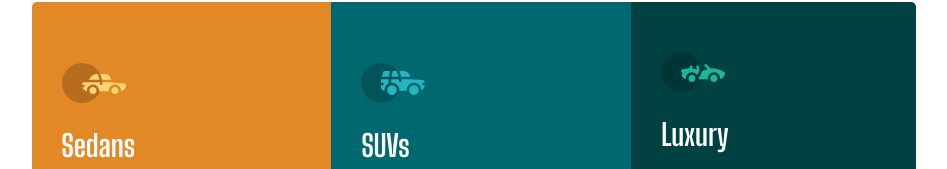
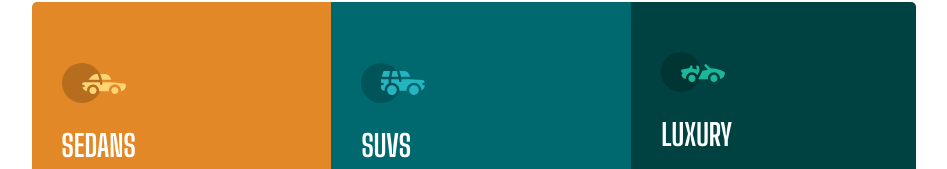
Before and after one commit to vaibhav-bisen/3-column-preview-card-component, a plain HTML site: page index.html in a window 1280 px wide. Shown: the part 98-267 px from the top of the page, without its empty margins (166-1113 px from the left). Drawn offline with Linux system fonts and the light colour scheme.

Commit message:
Update index.html

```diff
--- a/index.html
+++ b/index.html
@@ -18,21 +18,21 @@
   <tr>
    <td class="sedans">
     <img src="images/icon-sedans.svg">
-    <h1>Sedans</h2>
+    <h1>SEDANS</h2>
     <h3>Choose a sedan for its affordability and excellent fuel economy. Ideal for cruising in the city
     or on your next road trip.</h3>
     <a class="btn" href="#">Learn More</a>
     </td>
   <td class="suvs">
     <img src="images/icon-suvs.svg">
-    <h1>SUVs</h1>
+    <h1>SUVS</h1>
     <h3>Take an SUV for its spacious interior, power, and versatility. Perfect for your next family vacation
     and off-road adventures.</h3>
     <a class="btn" href="#">Learn More</a>
     </td>
   <td class="luxury">
     <img src="images/icon-luxury.svg">
-    <h1>Luxury</h1>
+    <h1>LUXURY</h1>
     <h3>Cruise in the best car brands without the bloated prices. Enjoy the enhanced comfort of a luxury
     rental and arrive in style.</h3>
     <a class="btn" href="#">Learn More</a>
```
